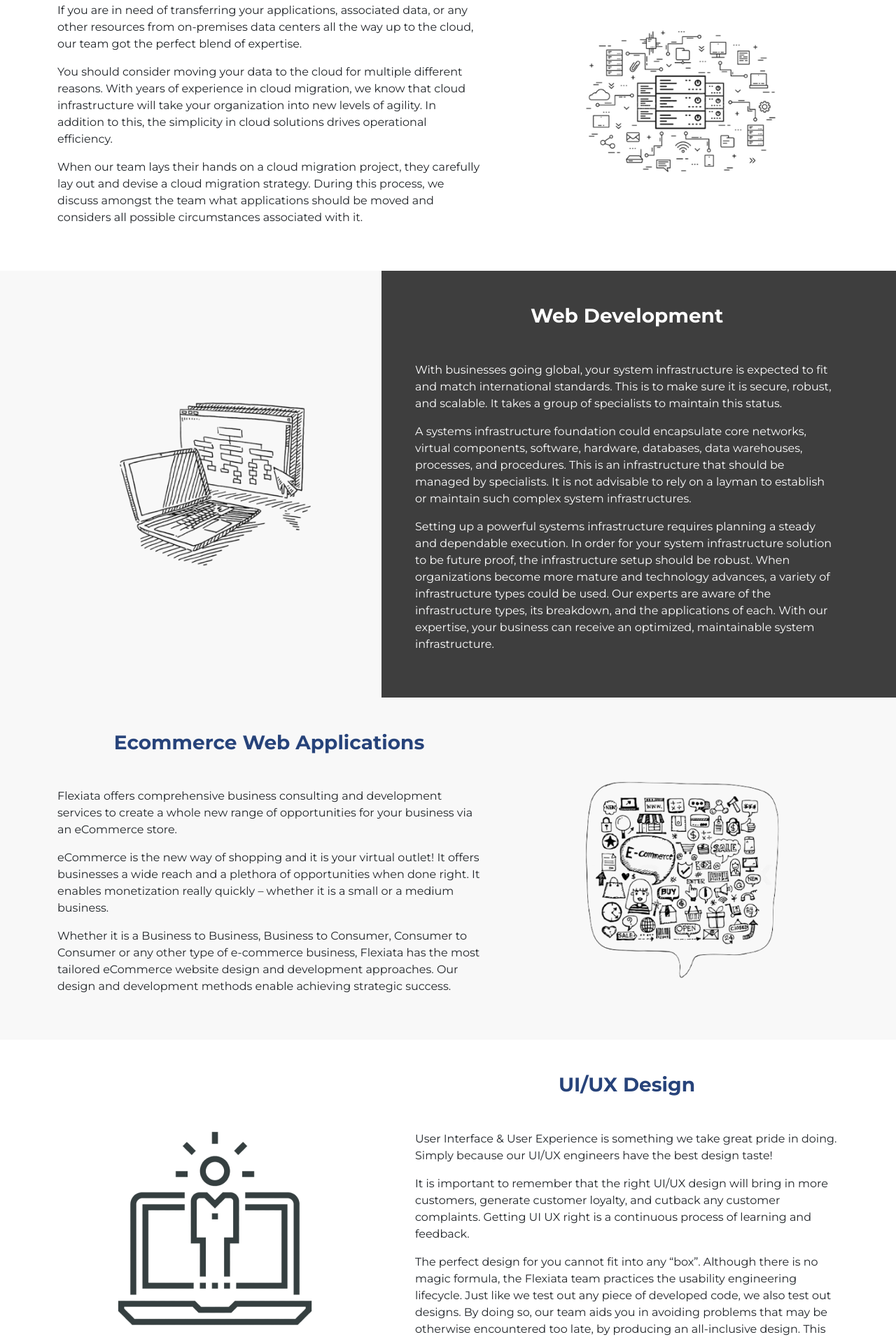
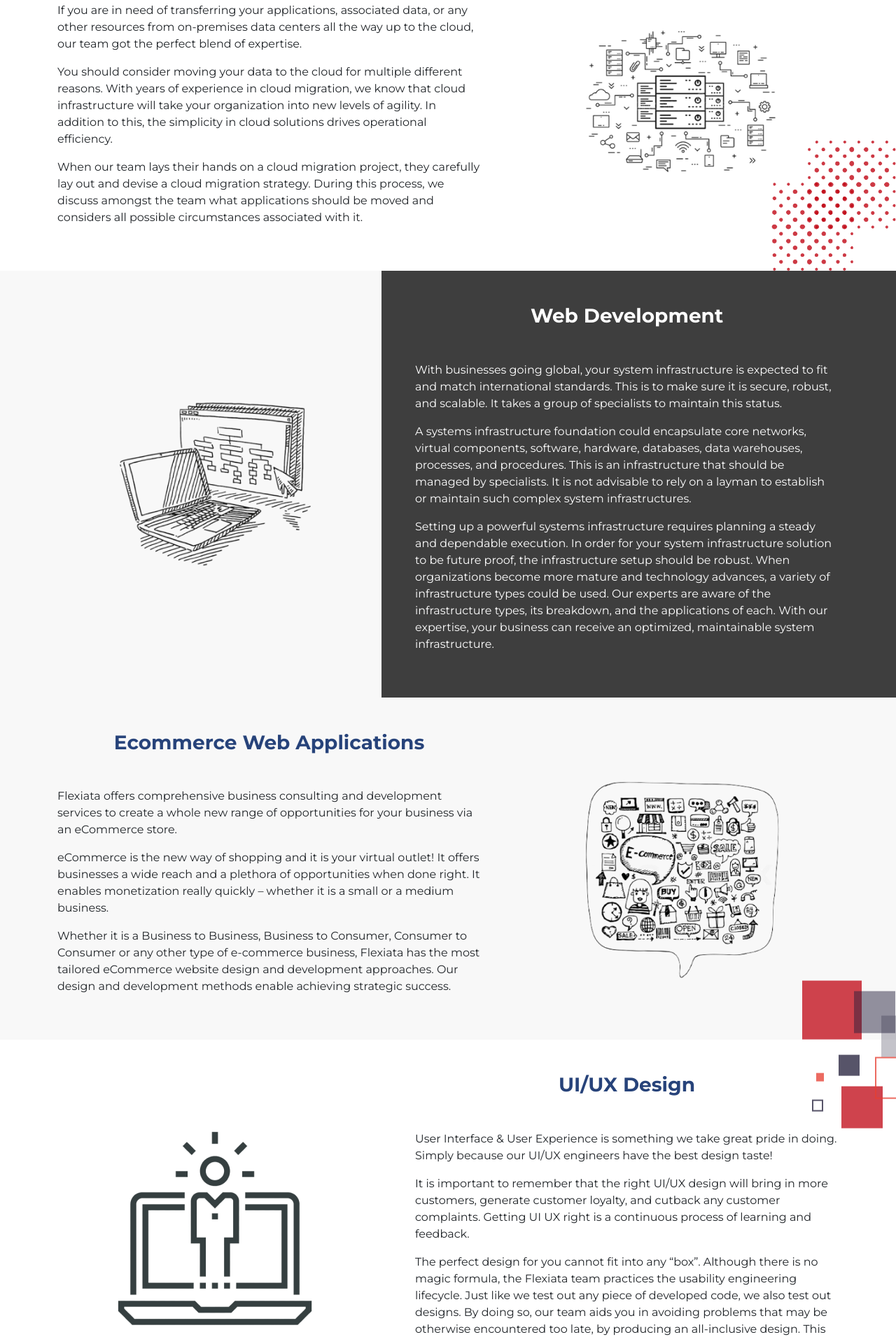
Before and after one commit to Osada97/flexiata, a website: page services.html in a window 1280 px wide. Shown: the part 1600-3511 px from the top of the page at 70% size. Drawn offline with nearby package versions, Linux system fonts and the light colour scheme.

Commit message:
Added some background images to services page sections

```diff
--- a/scss/sections/_navbar.scss
+++ b/scss/sections/_navbar.scss
@@ -22,6 +22,11 @@
     a{
         padding-top: 0.125rem;
         padding-bottom: .0625rem;
+        transform: color 0.5s ease-in;
+
+        &:hover{
+            color: $primary !important;
+        }
 
     }
     .nav-link.active{
--- a/scss/sections/services_page/_sections.scss
+++ b/scss/sections/services_page/_sections.scss
@@ -20,3 +20,20 @@
     top: 3%;
     left: 0;
 }
+
+//background image section bottom
+.bgimg-csoz{
+    @include media-breakpoint-down(md){
+        display: none;
+    }
+    width: 180px;
+}
+//background top image section bottom
+.bgtpimg-csoz{
+    @include media-breakpoint-down(md){
+        display: none;
+    }
+   top: 0;
+   right: 0;
+   transform: translateY(-40%);
+}
--- a/services.html
+++ b/services.html
@@ -191,7 +191,7 @@
       </div>
     </section>
 
-    <section class="bg-light">
+    <section class="bg-light position-relative">
       <div class="container-xl">
         <div class="row justify-content-center">
           <div
@@ -237,6 +237,15 @@
             </p>
           </div>
         </div>
+      </div>
+
+      <!-- bottom right boxes -->
+      <div class="position-absolute bottom-0 end-0 bgimg-csoz">
+        <img
+          src="./assets/img/testimonials/Group 629.png"
+          class="img-fluid"
+          alt="boxes"
+        />
       </div>
     </section>
 
@@ -343,7 +352,16 @@
       </div>
     </section>
 
-    <section class="bg-light">
+    <section class="bg-light position-relative">
+      <!-- top right boxes -->
+      <div class="position-absolute bgtpimg-csoz">
+        <img
+          src="./assets/img/services_page/boxes2.png"
+          class="img-fluid"
+          alt="boxes"
+        />
+      </div>
+
       <div class="container-xl">
         <div class="row justify-content-center">
           <div
```
Also changed, not shown: assets/css/main.css, assets/img/services_page/boxes2.png (added), 1 other file.
